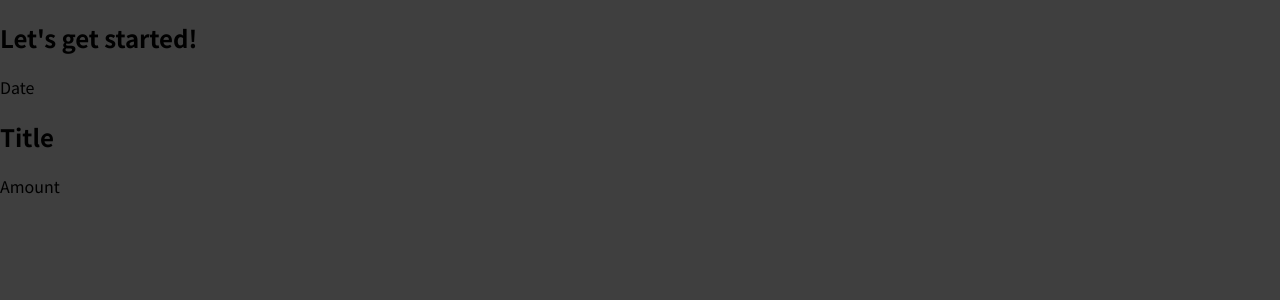
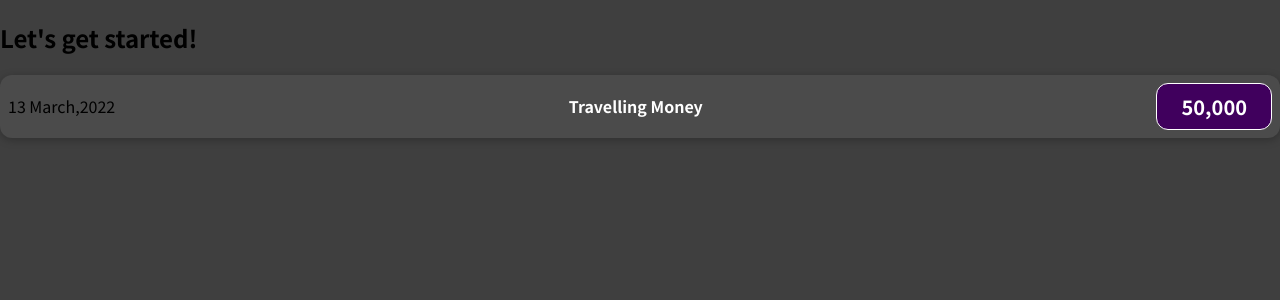
Before and after one commit to Samadeen/Expenses-Tracker-with-React, a JavaScript app: page / in a window 1280 px wide. Shown: the top 300 px of the page. Built offline with nearby package versions, Linux system fonts and the light colour scheme.

Commit message:
Created Expense Item CSS component for styling

```diff
--- /dev/null
+++ b/src/components/ExpenseItem.css
@@ -0,0 +1,56 @@
+.expense-item {
+  display: flex;
+  justify-content: space-between;
+  align-items: center;
+  box-shadow: 0 2px 8px rgba(0, 0, 0, 0.25);
+  padding: 0.5rem;
+  margin: 1rem 0;
+  border-radius: 12px;
+  background-color: #4b4b4b;
+}
+
+.expense-item__description {
+  display: flex;
+  flex-direction: column;
+  gap: 1rem;
+  align-items: flex-end;
+  flex-flow: column-reverse;
+  justify-content: flex-start;
+  flex: 1;
+}
+
+.expense-item h2 {
+  color: #3a3a3a;
+  font-size: 1rem;
+  flex: 1;
+  margin: 0 1rem;
+  color: white;
+}
+
+.expense-item__price {
+  font-size: 1rem;
+  font-weight: bold;
+  color: white;
+  background-color: #40005d;
+  border: 1px solid white;
+  padding: 0.5rem;
+  border-radius: 12px;
+}
+
+@media (min-width: 580px) {
+  .expense-item__description {
+    flex-direction: row;
+    align-items: center;
+    justify-content: flex-start;
+    flex: 1;
+  }
+
+  .expense-item__description h2 {
+    font-size: 1.25rem;
+  }
+
+  .expense-item__price {
+    font-size: 1.25rem;
+    padding: 0.5rem 1.5rem;
+  }
+}
--- a/src/components/ExpenseItem.js
+++ b/src/components/ExpenseItem.js
@@ -1,11 +1,13 @@
+import './ExpenseItem.css';
+
 function ExpenseItem() {
   return (
-    <div>
-      <div>Date</div>
+    <div className='expense-item'>
+      <div>13 March,2022</div>
       <div>
-        <h2>Title</h2>
+        <h2 className='expense-item__description'>Travelling Money</h2>
       </div>
-      <div>Amount</div>
+      <div className='expense-item__price'>50,000</div>
     </div>
   );
 }
```
